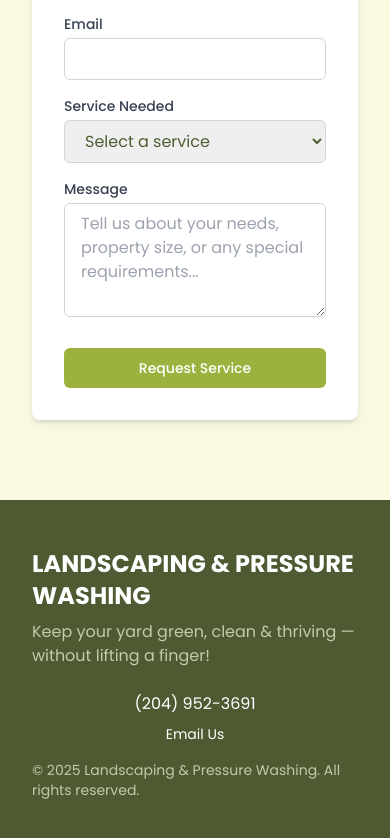
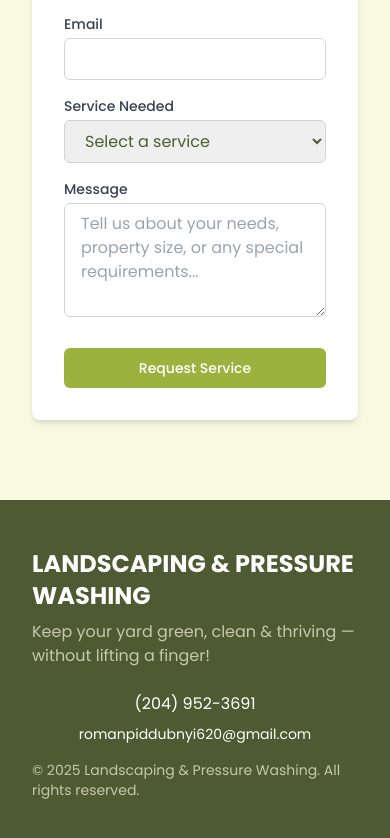
Before and after one commit to alexdark2142/eco-yard-care-web, a React (Vite) app: page / in a window 390 px wide. Shown: the part 7839-8677 px from the top of the page. Built offline with nearby package versions, Linux system fonts and the light colour scheme.

Commit message:
Fix: Email overflow on mobile
Implement word-break or word-wrap CSS to prevent email address overflow on mobile devices in the Footer component.

```diff
--- a/src/components/Footer.tsx
+++ b/src/components/Footer.tsx
@@ -20,7 +20,7 @@ const Footer = () => {
               </a>
               <span className="text-brand-cream/50 hidden sm:inline">|</span>
               <a href="mailto:romanpiddubnyi620@gmail.com" className="hover:text-brand-light-green transition-colors text-sm sm:text-base break-all sm:break-normal">
-                Email Us
+                romanpiddubnyi620@gmail.com
               </a>
             </div>
             <p className="text-sm text-brand-cream/70">
```
